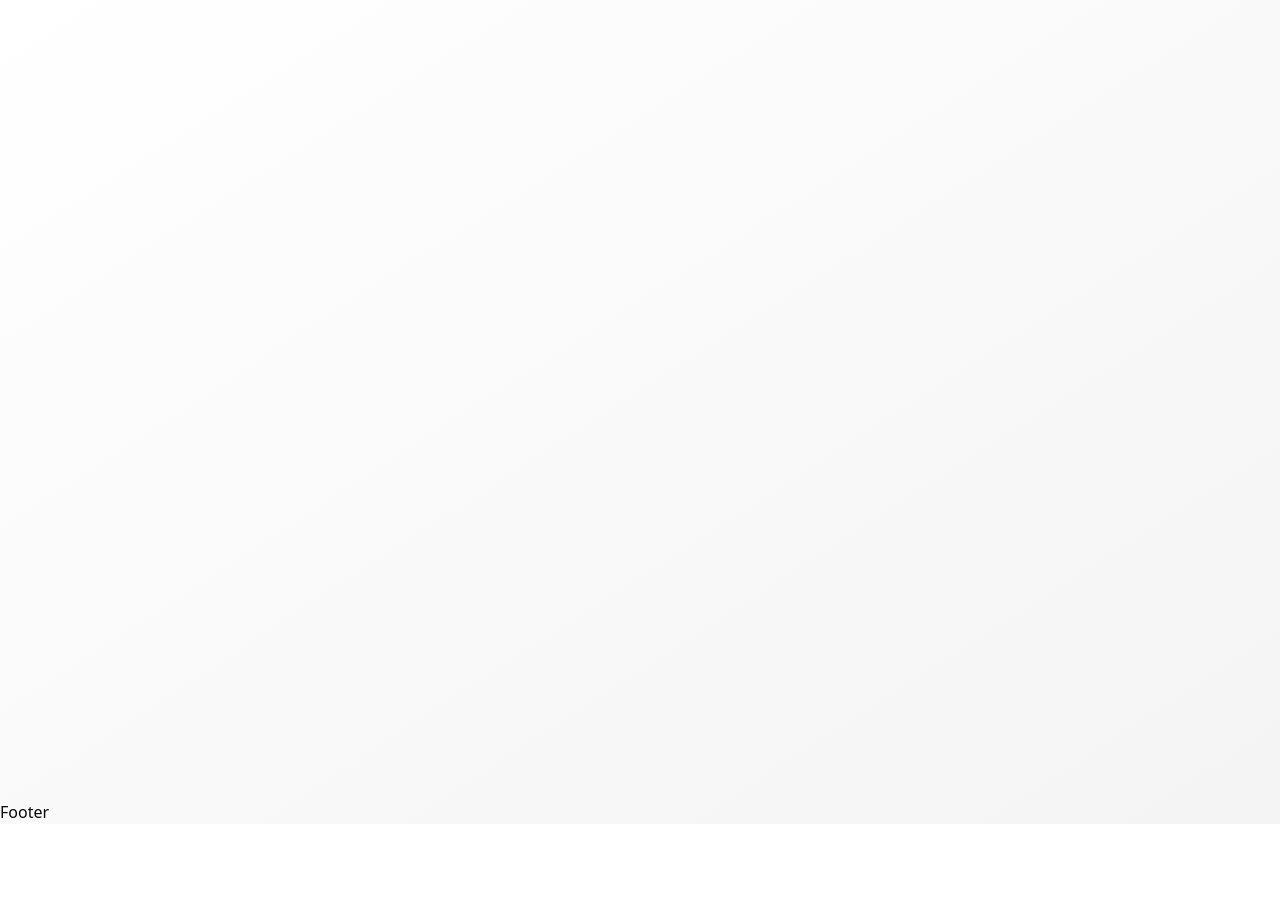
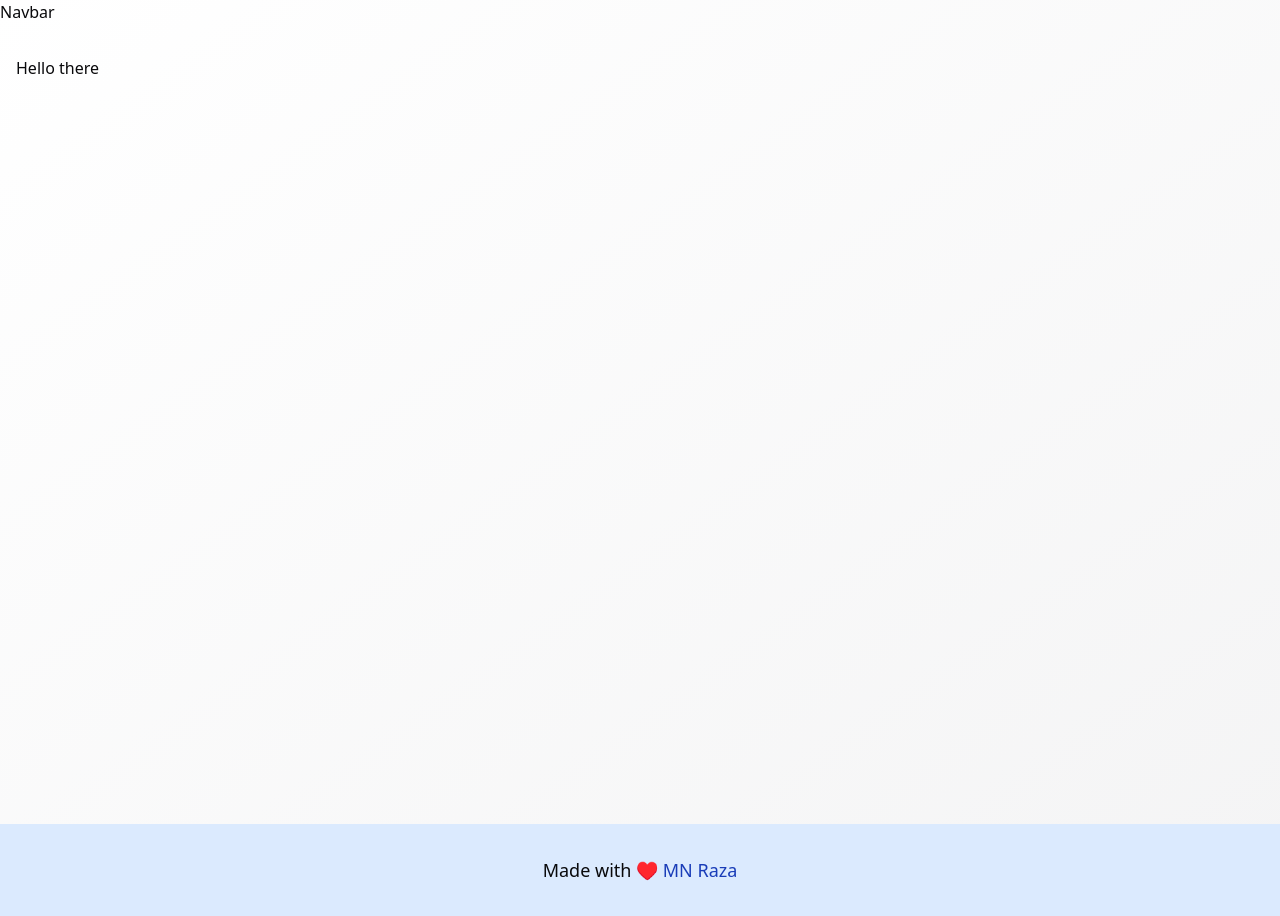
Before and after one commit to mnraza-dev/WeatherX, a React (Vite) app: page / in a window 1280 px wide. Before the commit the page ends 824 px from the top, so only its background shows below. Built offline with nearby package versions, Linux system fonts and the light colour scheme.

Commit message:
feat: update Navbar and Footer components with improved structure and styling

```diff
--- a/src/App.tsx
+++ b/src/App.tsx
@@ -6,6 +6,7 @@ const App: React.FC = () => {
   return (
     <BrowserRouter>
       <Layout >
+        <h1>Hello there</h1>
       </Layout>
     </BrowserRouter>
   )
--- a/src/components/Footer.tsx
+++ b/src/components/Footer.tsx
@@ -1,8 +1,11 @@
 import React from 'react'
+import { Link } from 'react-router-dom'
 
 const Footer: React.FC = () => {
     return (
-        <div>Footer</div>
+        <footer className='p-8 bg-blue-100  flex items-center justify-center'>
+            <p className='text-lg '>Made with ♥️ <Link className='text-blue-800 leading-0.5' to={"https://www.x.com/mnraza1907"}>MN Raza</Link> </p>
+        </footer>
     )
 }
 
--- a/src/components/Navbar.tsx
+++ b/src/components/Navbar.tsx
@@ -4,7 +4,7 @@ const Navbar: React.FC = () => {
     return (
         <header>
             <nav className=''>
-
+<h2>Navbar</h2>
             </nav>
         </header>
     )
```
